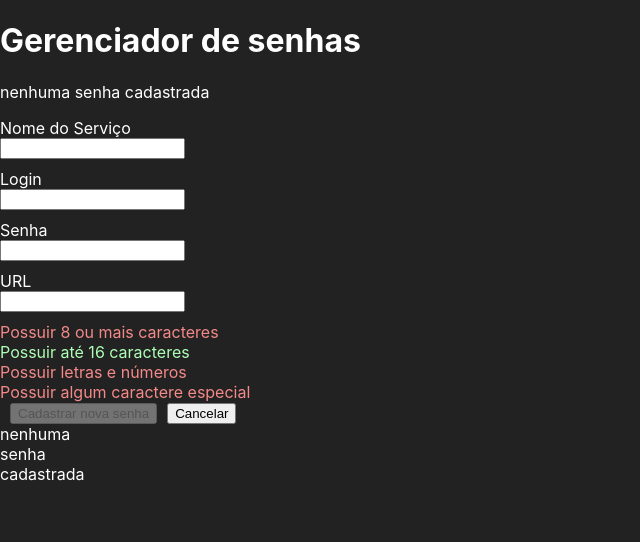
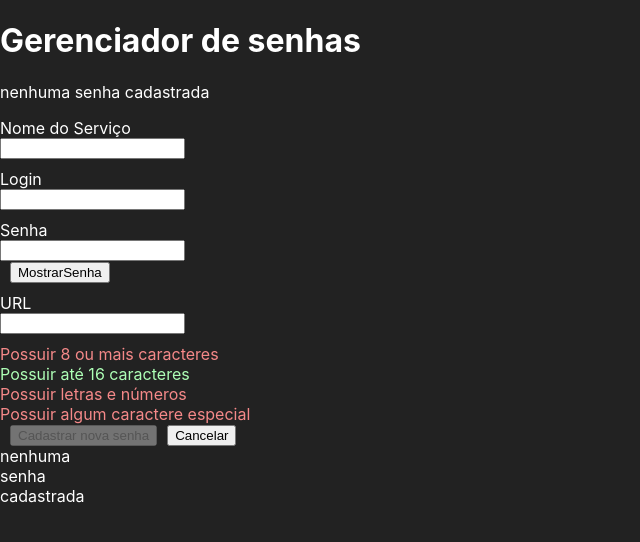
Before and after one commit to OliveiraBruno24/Password-Manager, a React (Vite) app: page / in a window 1280 px wide. Both pictures are taken after a click on the button "Cadastrar nova Senha". Shown: the top 542 px of the page, without its empty margins (0-640 px from the left). Built offline with nearby package versions, Linux system fonts and the light colour scheme.

Commit message:
requisito 9

```diff
--- a/src/components/Form.tsx
+++ b/src/components/Form.tsx
@@ -34,9 +34,9 @@ export function Form({ cancelClick, onPasswordRegistered }: FormProps) {
     return condition ? 'valid-password-check' : 'invalid-password-check';
   };
 
-  // const handleMostrarSenha = () => {
-  //   setExibirSenha(!exibirSenha);
-  // };
+  const handleMostrarSenha = () => {
+    setExibirSenha(!exibirSenha);
+  };
 
   const handleCadastrarClick = (event:React.FormEvent<HTMLFormElement>) => {
     event.preventDefault();
@@ -112,6 +112,13 @@ export function Form({ cancelClick, onPasswordRegistered }: FormProps) {
           onChange={ handleInputChange }
           value={ senha }
         />
+        <button
+          onClick={ handleMostrarSenha }
+          data-testid="show-hide-form-password"
+        >
+          MostrarSenha
+
+        </button>
       </label>
       <label htmlFor="URL">
         URL
```
